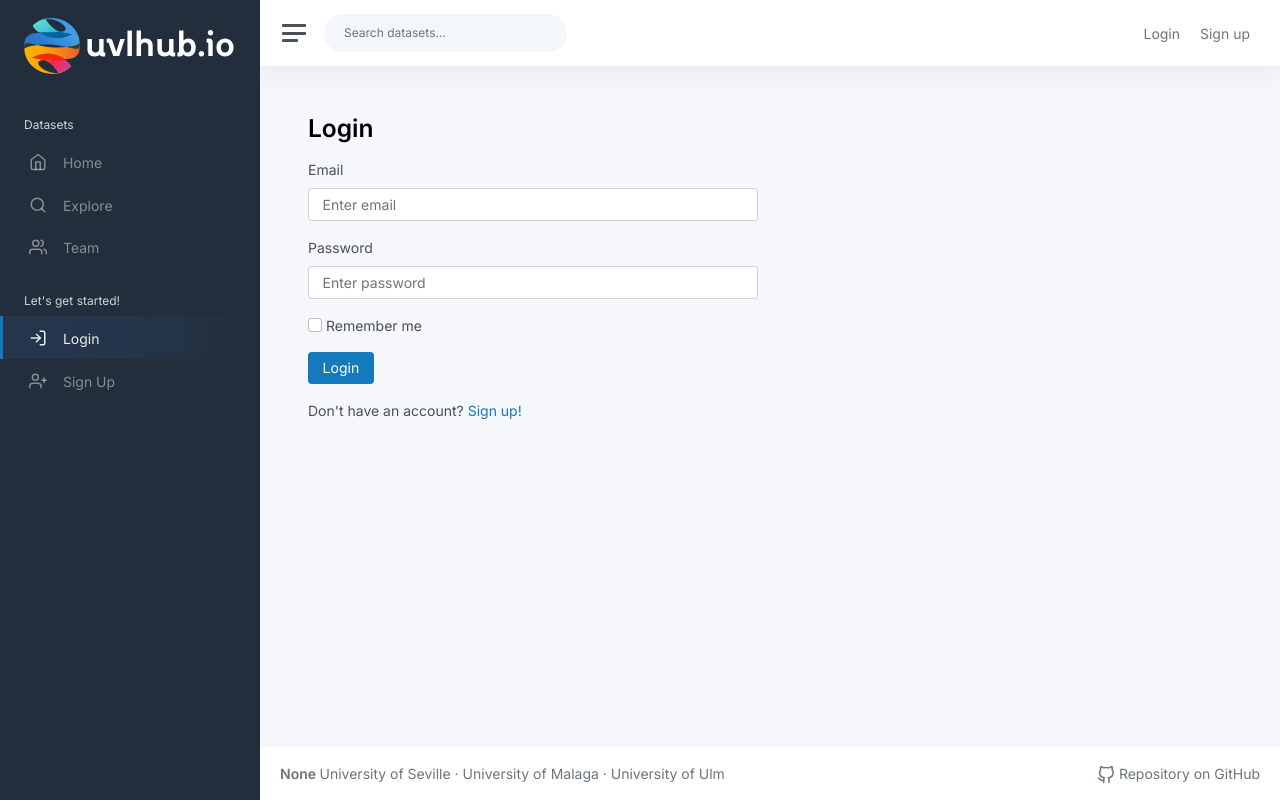
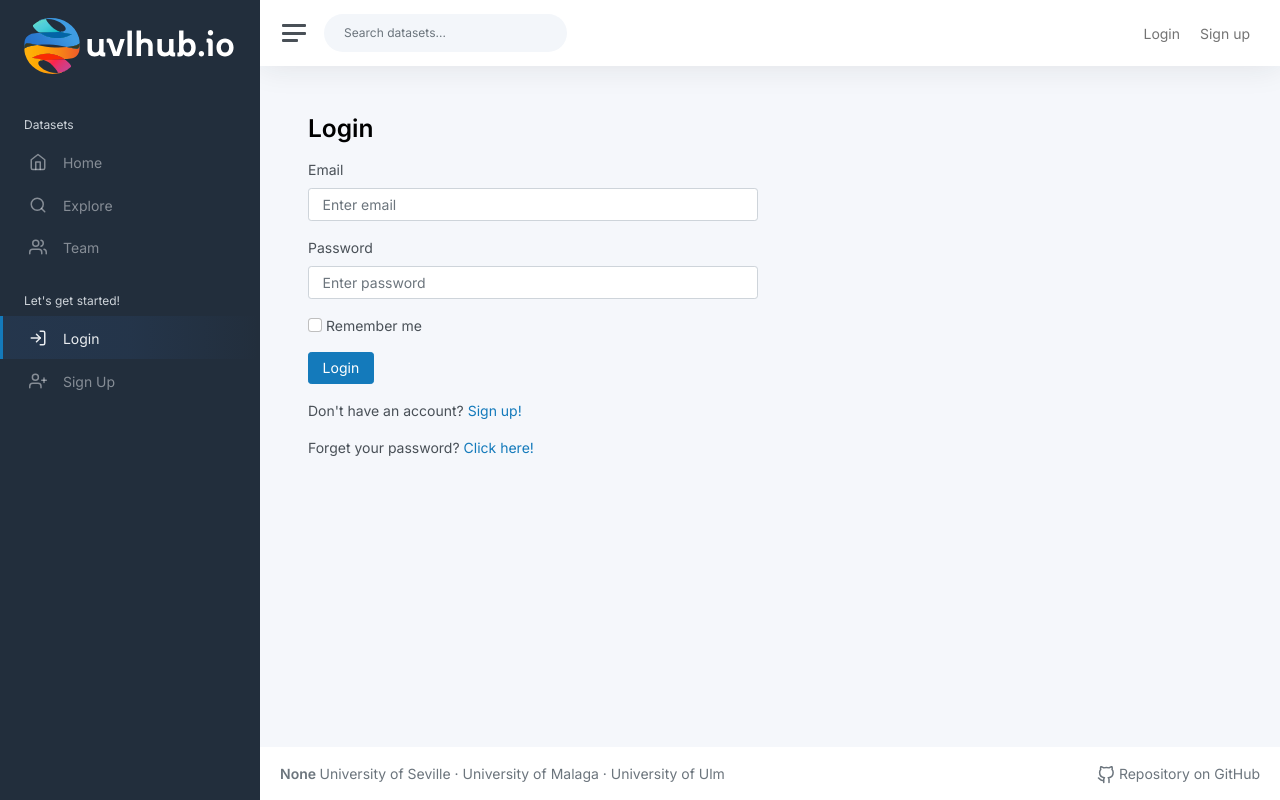
Before and after one commit to ch0cohub/choco-hub-2, a Flask app: page /login in a window 1280 px wide. Run offline with Flask 3, Linux system fonts and the light colour scheme; parts of the project's set-up code (start-up, migrations or seed data) failed here and were passed over; some libraries are stand-ins or nearby versions.

Commit message:
feat: Link de olvidé la contraseña

```diff
--- a/app/modules/auth/templates/auth/login_form.html
+++ b/app/modules/auth/templates/auth/login_form.html
@@ -81,6 +81,15 @@
                         </div>
 
                     </div>
+                    <div class="row">
+
+                        <div class="mt-3">
+                            <div class="col-lg-6 col-12">
+                                Forget your password? <a href="{{ url_for('password.forgot_password') }}">Click here!</a>
+                            </div>
+                        </div>
+
+                    </div>
 
                 </form>
 
```
